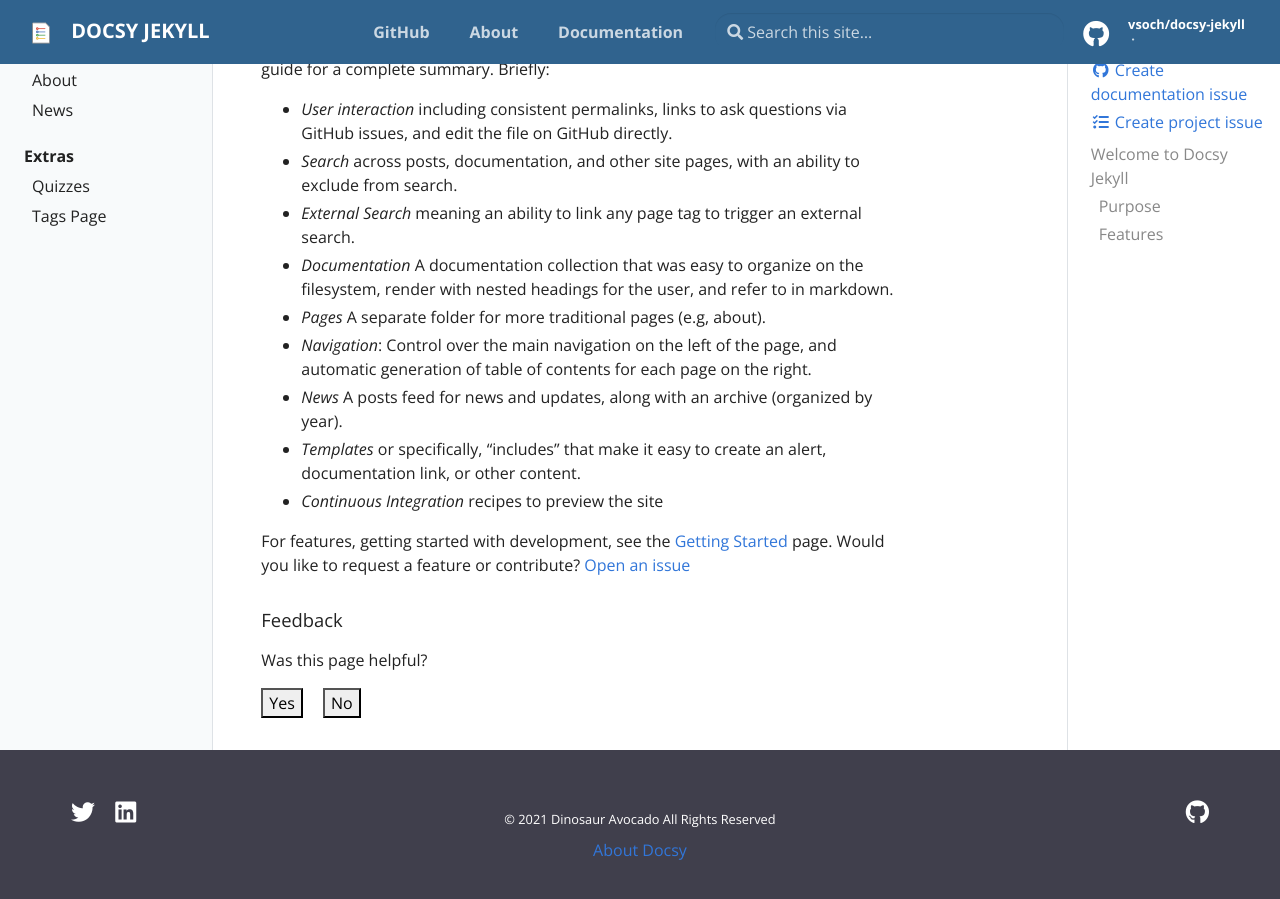
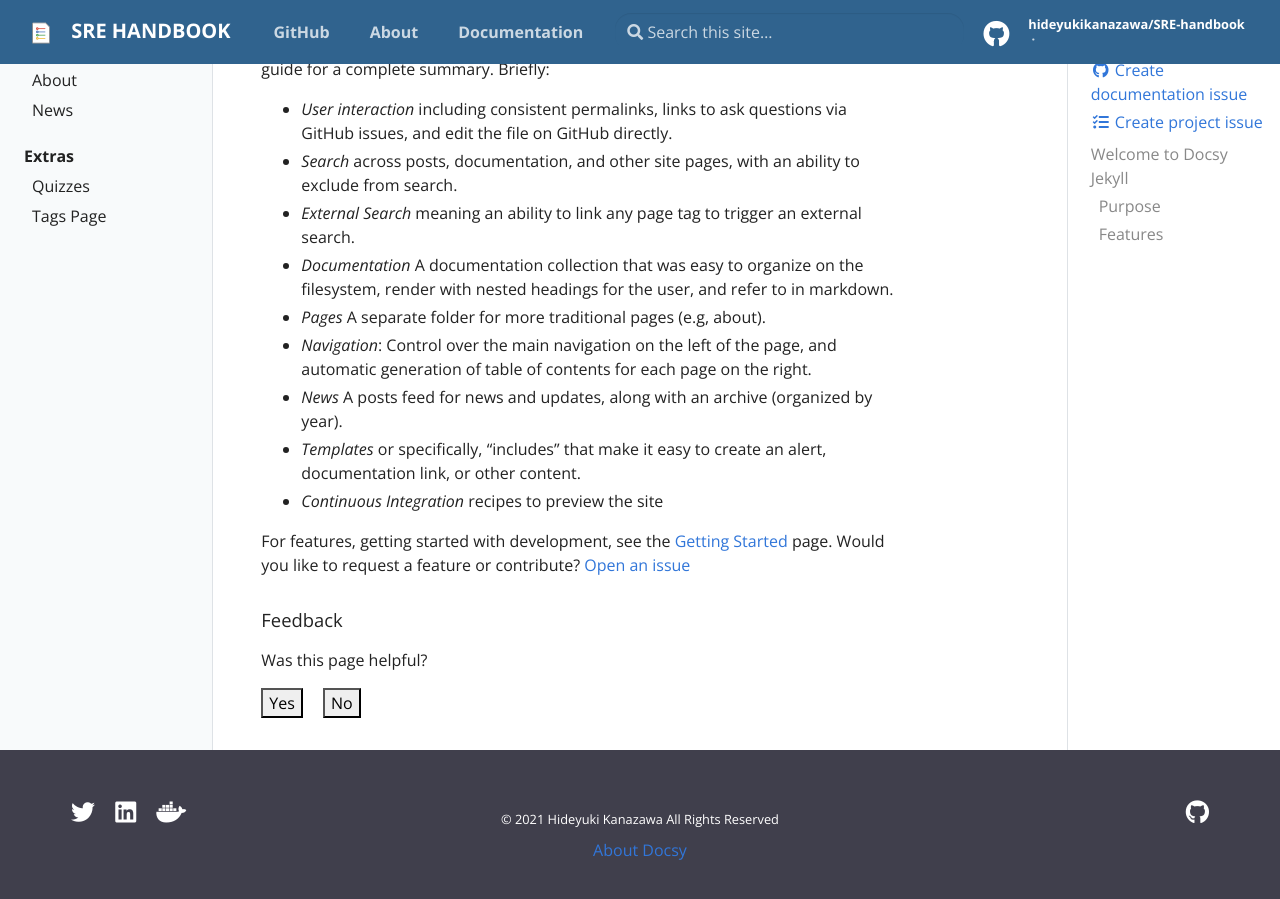
Before and after one commit to hideyk/SRE-handbook, a Jekyll site: the page built from docs/pages/index.md, in a window 1280 px wide and 900 px high, scrolled down 885 px. Built offline with Jekyll 4.4.1, drawn with Linux system fonts in a browser that asks for light colours.

Commit message:
[20/11/2021] Refactor #3

```diff
--- a/docs/_config.yml
+++ b/docs/_config.yml
@@ -14,9 +14,9 @@
 # You can create any custom variable you would like, and they will be accessible
 # in the templates via {{ site.myvariable }}.
 
-title: Docsy Jekyll
-email: your-email@domain.com
-author: Dinosaur Avocado
+title: SRE Handbook
+email: kanazawahideyuki@gmail.com
+author: Hideyuki Kanazawa
 description: > # this means to ignore newlines until "baseurl:"
   Write an awesome description for your new site here. You can edit this
   line in _config.yml. It will appear in your document head meta (for
@@ -30,14 +30,14 @@ url: "https://hideyukikanazawa.github.io/SRE-handbook" # the base hostname & pro
 
 # Social (First three Required)
 repo: "https://github.com/hideyukikanazawa/SRE-handbook"
-github_user: "vsoch"
-github_repo: "docsy-jekyll"
+github_user: "hideyukikanazawa"
+github_repo: "SRE-handbook"
 github_branch: "master"
 
 # Optional
 twitter: vsoch
 linkedin: vsochat
-dockerhub: vanessa
+dockerhub: awazanak
 
 # Should there be feedback buttons at the bottom of pages?
 feedback: true
--- a/docs/_includes/footer.html
+++ b/docs/_includes/footer.html
@@ -17,6 +17,13 @@
               </a>
             </li>
           {% endif %}
+          {% if site.dockerhub %}
+            <li class="list-inline-item mx-2 h3" data-toggle="tooltip" data-placement="top" title="" aria-label="Dockerhub" data-original-title="Dockerhub">
+              <a class="text-white" target="_blank" href="https://hub.docker.com/u/{{ site.dockerhub }}">
+                <i class="fab fa-docker"></i>
+              </a>
+            </li>
+          {% endif %}
         </ul>
       </div>
       <div class="col-6 col-sm-4 text-right text-xs-center order-sm-3">
@@ -31,7 +38,7 @@
       <div class="col-12 col-sm-4 text-center py-2 order-sm-2">
         <small class="text-white">© {{ 'now' | date: "%Y" }} {{ site.author }} All Rights Reserved</small>
         {% if site.privacy %}<small class="ml-1"><a href="{{ site.privacy }}" target="_blank">Privacy Policy</a></small>{% endif %}
-        <p class="mt-2"><a href="/about/">About Docsy</a></p>
+        <p class="mt-2"><a href="{{ site.baseurl }}/about/">About Docsy</a></p>
       </div>
     </div>
   </div>
```
